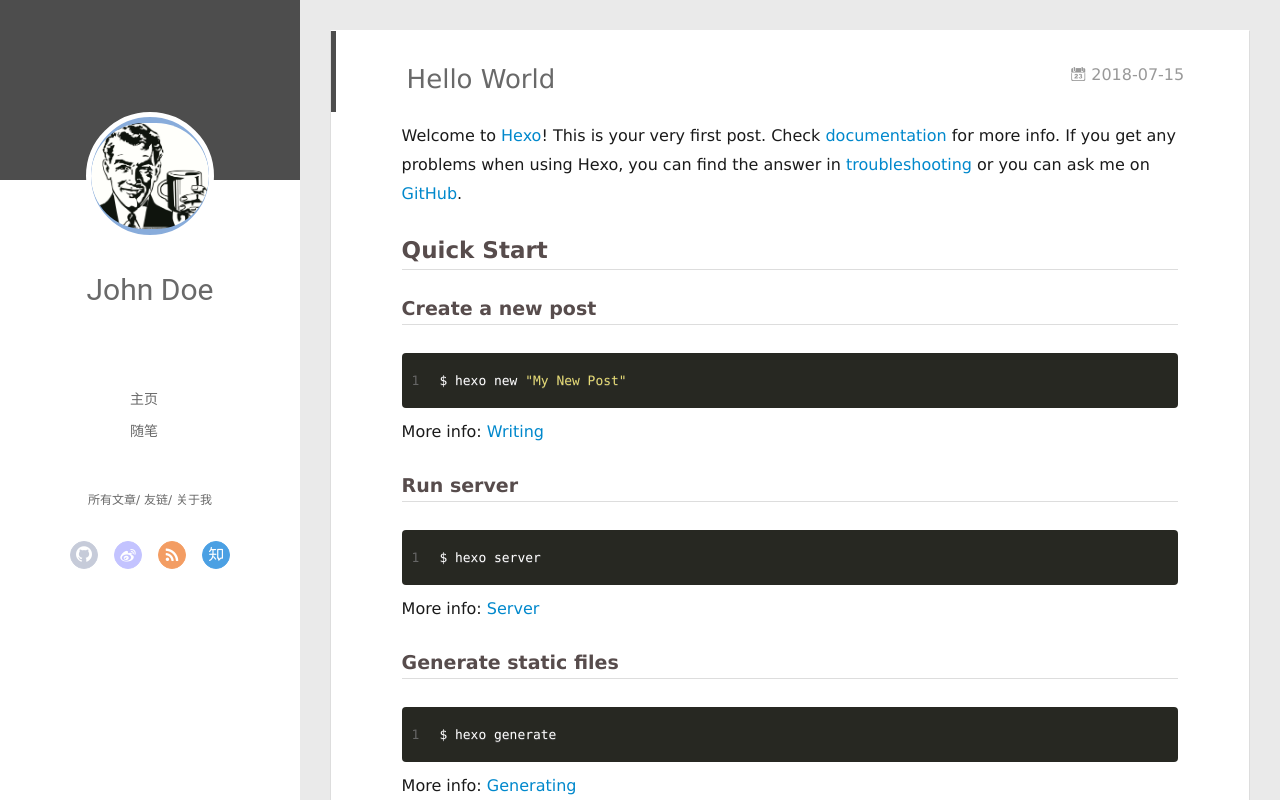
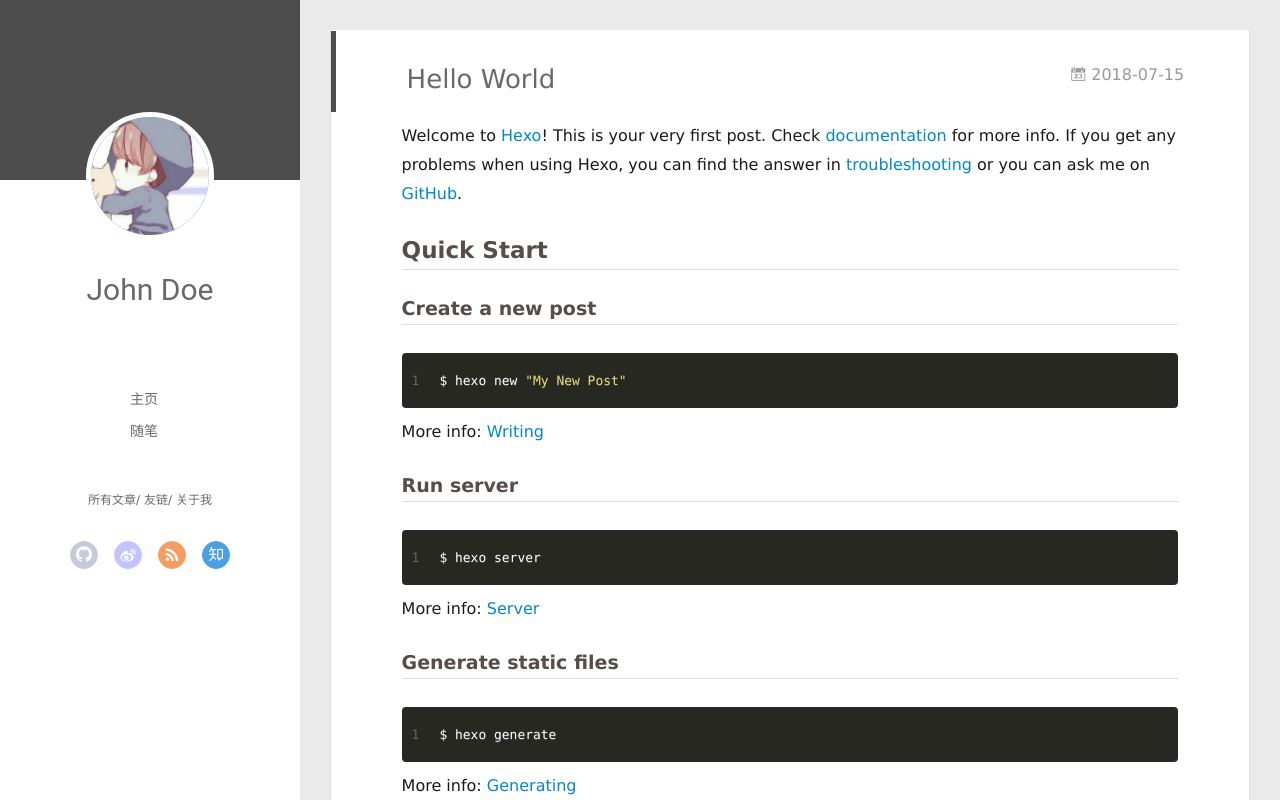
Before and after one commit to Suyanarredondo/Suyanarredondo.github.io, a plain HTML site: page index.html in a window 1280 px wide. Drawn offline with Linux system fonts and the light colour scheme; no server answers.

Commit message:
Site updated: 2018-07-15 18:52:58

```diff
--- a/index.html
+++ b/index.html
@@ -43,7 +43,7 @@
 <div class="intrude-less">
 	<header id="header" class="inner">
 		<a href="/" class="profilepic">
-			<img src="img/1.jpg" class="js-avatar">
+			<img src="img/2.jpg" class="js-avatar">
 		</a>
 		<hgroup>
 		  <h1 class="header-author"><a href="/">John Doe</a></h1>
@@ -101,7 +101,7 @@
 	<div class="intrude-less">
 		<header id="header" class="inner">
 			<div class="profilepic">
-				<img src="img/1.jpg" class="js-avatar">
+				<img src="img/2.jpg" class="js-avatar">
 			</div>
 			<hgroup>
 			  <h1 class="header-author js-header-author">John Doe</h1>
```
Also changed, not shown: 2018/07/15/hello-world/index.html (+2 -2 lines), archives/2018/07/index.html (+2 -2 lines), archives/2018/index.html (+2 -2 lines), archives/index.html (+2 -2 lines), img/2.jpg (added).
